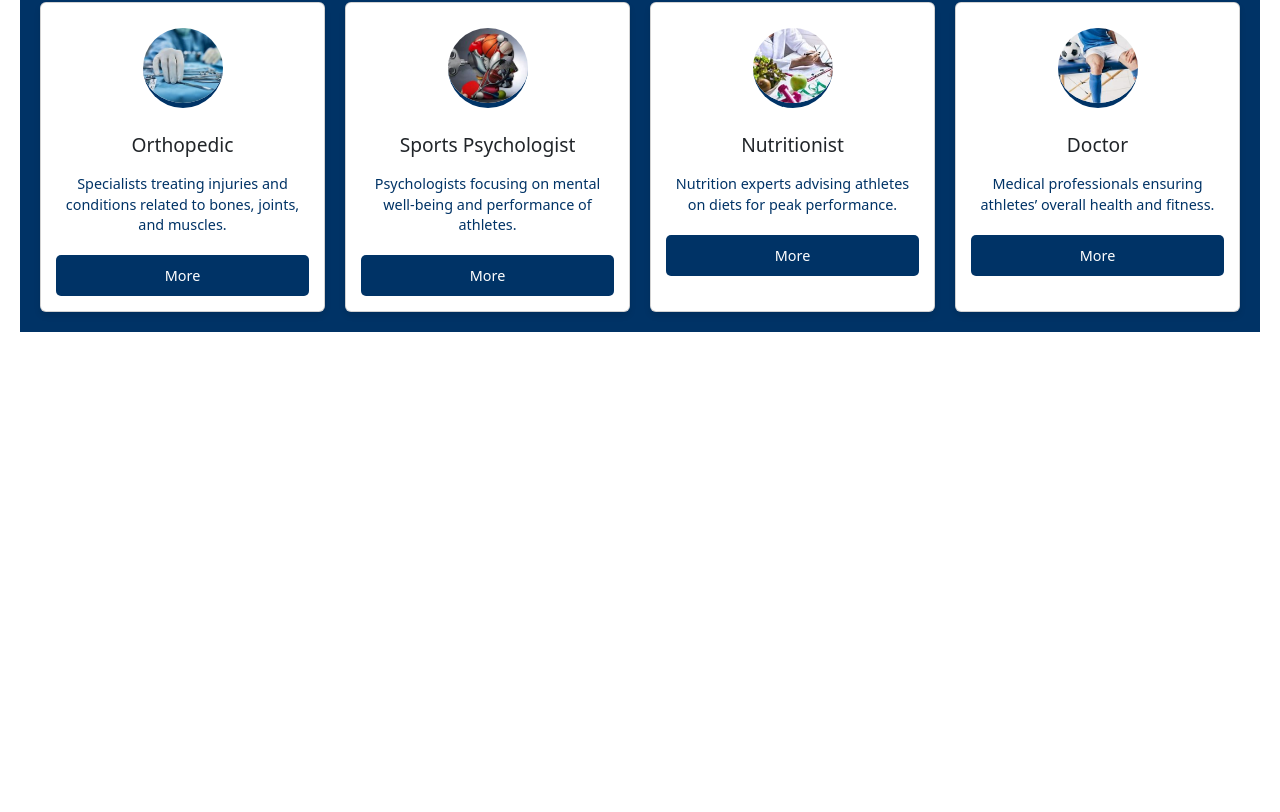
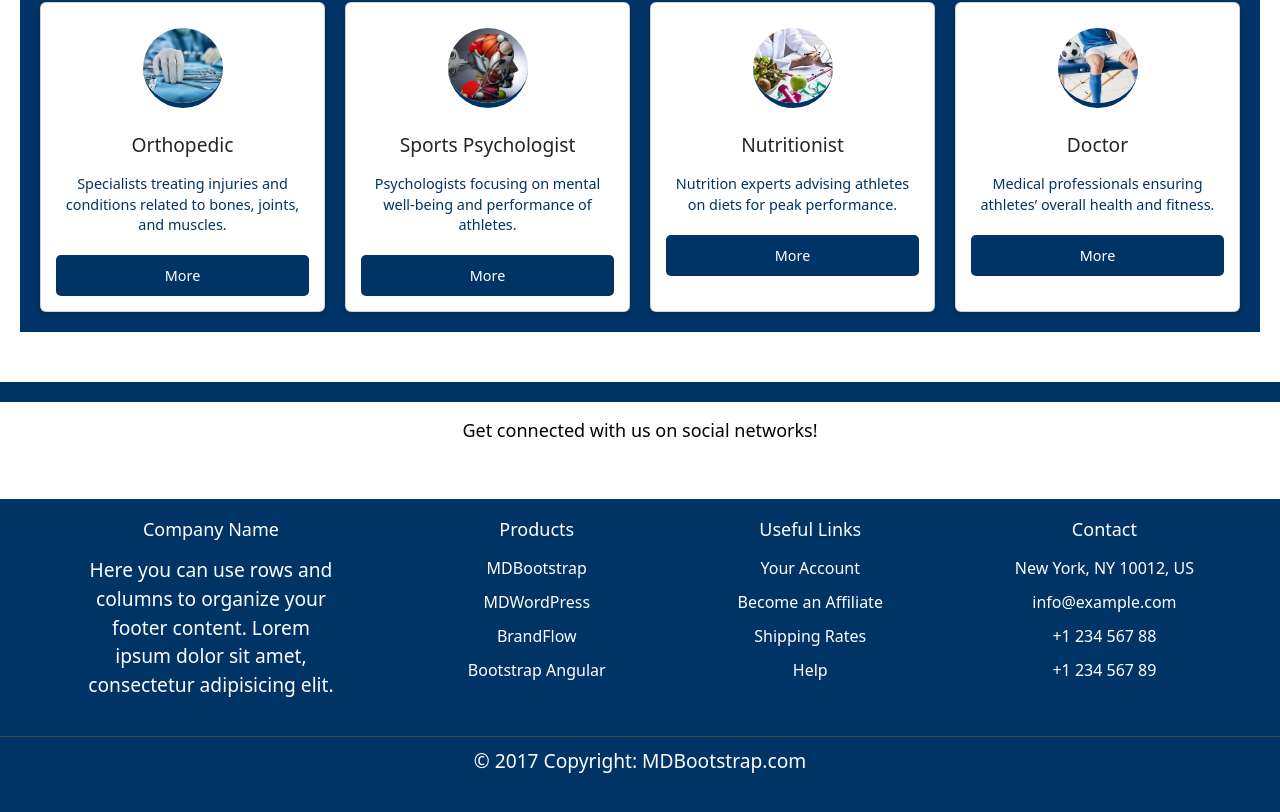
Before and after one commit to ashutoshgangwar/start_olampix, a React (Create React App) app: page / in a window 1280 px wide. Shown: the part 3037-3849 px from the top of the page. Before the commit the page ends 3419 px from the top, so only its background shows below. Built offline with nearby package versions, Linux system fonts and the light colour scheme.

Commit message:
Footer added

```diff
--- a/src/App.css
+++ b/src/App.css
@@ -430,3 +430,78 @@ p {
 .card-button:hover {
   background-color: var(--background-color6);
 }
+
+
+/* Footer */
+
+.footer {
+  background-color: var(--background-color1);
+  color: var(--background-color3);
+  text-align: center;
+  padding: 20px 0;
+}
+
+.social-connect {
+  background-color: var(--background-color3);
+  padding: 15px 0;
+  color: var(--background-color4);
+}
+
+.social-connect p {
+  margin: 0;
+  font-size: 18px;
+}
+
+.social-icons {
+  margin-top: 10px;
+}
+
+.social-link {
+  margin: 0 10px;
+  color: white;
+  font-size: 20px;
+  text-decoration: none;
+}
+
+.social-link:hover {
+  color: #ddd;
+}
+
+.footer-content {
+  display: flex;
+  justify-content: space-around;
+  padding: 20px;
+}
+
+.footer-column {
+  max-width: 250px;
+}
+
+.footer-column h4 {
+  margin-bottom: 15px;
+  font-size: 18px;
+}
+
+.footer-column ul {
+  list-style: none;
+  padding: 0;
+}
+
+.footer-column ul li {
+  margin-bottom: 10px;
+}
+
+.footer-column ul li a {
+  color: white;
+  text-decoration: none;
+}
+
+.footer-column ul li a:hover {
+  text-decoration: underline;
+}
+
+.footer-bottom {
+  padding: 10px 0;
+  font-size: 14px;
+  border-top: 1px solid #444;
+}
--- a/src/App.js
+++ b/src/App.js
@@ -8,8 +8,9 @@ import Community from "./Community";
 // import Product from "./Produtcts";
 import Blogs from "./Blogs";
 import Gallery from "./Gallery";
+import Footer from "./Footer";
 // import Accordion from "./Accordion";
-// import Footer from "./Footer";
+//
 // import Query from "./Query";
 // import Project from "./Project";
 
@@ -39,6 +40,11 @@ function App() {
       <section id="Community">
         <Community />
       </section>
+
+      <section id="Footer">
+        <Footer />
+      </section>
+
       {/*<section id="Product">
         <Product />
       </section>
--- /dev/null
+++ b/src/Footer.js
@@ -0,0 +1,91 @@
+import React from "react";
+import "./App.css";
+
+const Footer = () => {
+  return (
+    <footer className="footer">
+      <div className="social-connect">
+        <p>Get connected with us on social networks!</p>
+        <div className="social-icons">
+          <a href="#!" className="social-link">
+            <i className="fab fa-facebook-f"></i>
+          </a>
+          <a href="#!" className="social-link">
+            <i className="fab fa-twitter"></i>
+          </a>
+          <a href="#!" className="social-link">
+            <i className="fab fa-google-plus-g"></i>
+          </a>
+          <a href="#!" className="social-link">
+            <i className="fab fa-linkedin-in"></i>
+          </a>
+          <a href="#!" className="social-link">
+            <i className="fab fa-instagram"></i>
+          </a>
+        </div>
+      </div>
+
+      <div className="footer-content">
+        <div className="footer-column">
+          <h4>Company Name</h4>
+          <p>
+            Here you can use rows and columns to organize your footer content.
+            Lorem ipsum dolor sit amet, consectetur adipisicing elit.
+          </p>
+        </div>
+
+        <div className="footer-column">
+          <h4>Products</h4>
+          <ul>
+            <li>
+              <a href="#!">MDBootstrap</a>
+            </li>
+            <li>
+              <a href="#!">MDWordPress</a>
+            </li>
+            <li>
+              <a href="#!">BrandFlow</a>
+            </li>
+            <li>
+              <a href="#!">Bootstrap Angular</a>
+            </li>
+          </ul>
+        </div>
+
+        <div className="footer-column">
+          <h4>Useful Links</h4>
+          <ul>
+            <li>
+              <a href="#!">Your Account</a>
+            </li>
+            <li>
+              <a href="#!">Become an Affiliate</a>
+            </li>
+            <li>
+              <a href="#!">Shipping Rates</a>
+            </li>
+            <li>
+              <a href="#!">Help</a>
+            </li>
+          </ul>
+        </div>
+
+        <div className="footer-column">
+          <h4>Contact</h4>
+          <ul>
+            <li>New York, NY 10012, US</li>
+            <li>info@example.com</li>
+            <li>+1 234 567 88</li>
+            <li>+1 234 567 89</li>
+          </ul>
+        </div>
+      </div>
+
+      <div className="footer-bottom">
+        <p>© 2017 Copyright: MDBootstrap.com</p>
+      </div>
+    </footer>
+  );
+};
+
+export default Footer;
```
Also changed, not shown: src/Foorter.js (deleted, +0 -10 lines).
